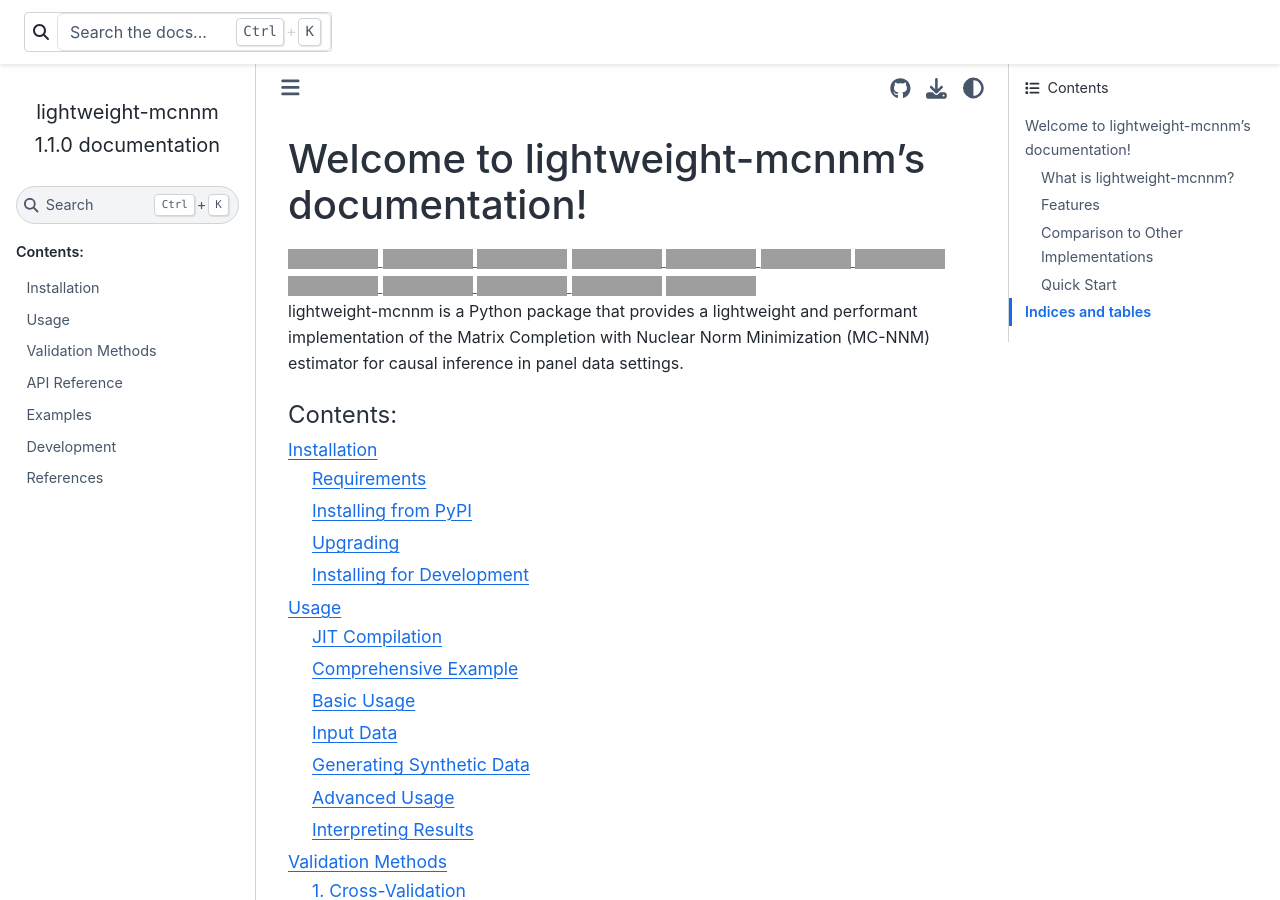
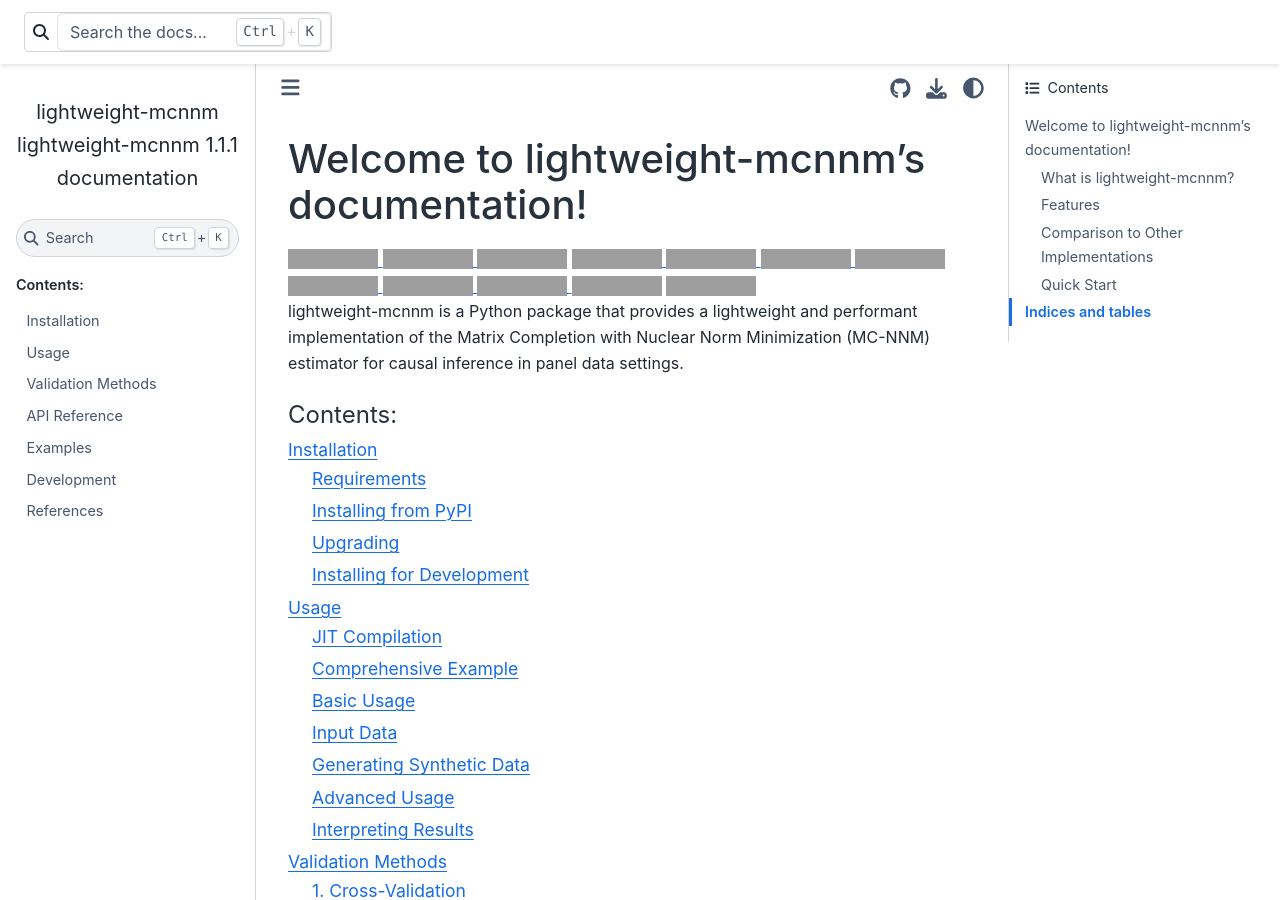
Before and after one commit to tobias-schnabel/mcnnm, a Sphinx documentation site: the page built from docs/index.rst, in a window 1280 px wide and 900 px high. Built offline with Sphinx 7.4.7 and the Sphinx Book theme 1.1.4, drawn with Linux system fonts in a browser that asks for light colours; grey boxes are pictures that could not be loaded.

Commit message:
build: bump version to lightweight-mcnnm 1.1.1

```diff
--- a/docs/conf.py
+++ b/docs/conf.py
@@ -7,7 +7,7 @@ sys.path.insert(0, os.path.abspath(os.path.join("..", "src")))
 project = "lightweight-mcnnm"
 copyright = "2024, Tobias Schnabel"
 author = "Tobias Schnabel"
-release = "1.1.0"
+release = "lightweight-mcnnm 1.1.1"
 
 extensions = [
     "sphinx.ext.autodoc",
--- a/pyproject.toml
+++ b/pyproject.toml
@@ -9,7 +9,7 @@ module-root = "src"
 
 [project]
 name = "lightweight-mcnnm"
-version = "1.1.0"
+version = "1.1.1"
 description = "Leightweight Implementation of Athey et al. (2021)'s MC-NNM estimator"
 authors = [{ name = "Tobias Schnabel", email = "ctobiasschnabel@gmail.com" }]
 requires-python = ">=3.12"
```
